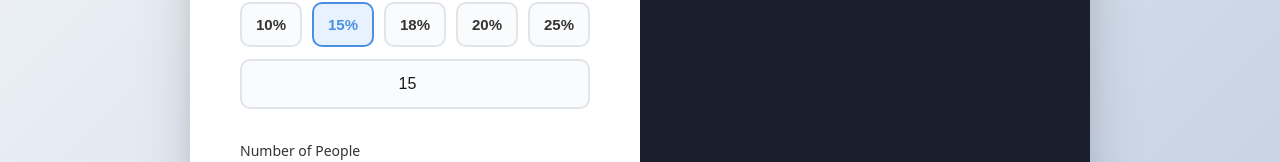
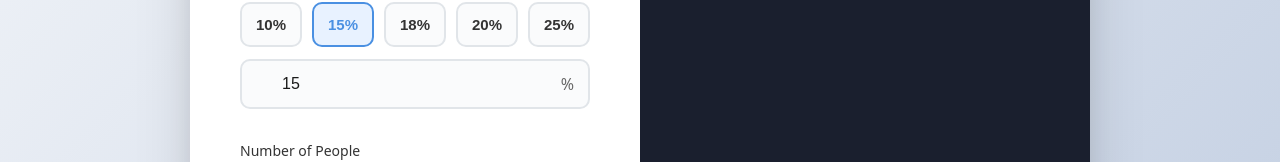
Before and after one commit to ermiasdesalegn/eat-n-split, a React (Create React App) app: page / in a window 1280 px wide. Shown: the part 415-577 px from the top of the page. Built offline with nearby package versions, Linux system fonts and the light colour scheme.

Commit message:
done the part and finish the trial now test

```diff
--- a/src/App.js
+++ b/src/App.js
@@ -202,14 +202,19 @@ function App() {
                 </button>
               ))}
             </div>
+            <div style={{
+              position: "relative",
+              display: "flex",
+              alignItems: "center"
+            }}>
               <input
                 type="number"
                 value={tip}
                 onChange={(e) => setTip(Number(e.target.value) || 0)}
-              placeholder="Enter custom %"
+                placeholder="Custom"
                 style={{
                   width: "100%",
-                padding: "14px 16px",
+                  padding: "14px 16px 14px 40px",
                   fontSize: "16px",
                   border: "2px solid #e1e5e9",
                   borderRadius: "10px",
@@ -217,7 +222,6 @@ function App() {
                   outline: "none",
                   color: "#1a1a1a",
                   transition: "all 0.2s",
-                textAlign: "center",
                   fontWeight: "500"
                 }}
                 onFocus={(e) => {
@@ -231,6 +235,14 @@ function App() {
                   e.target.style.boxShadow = "none";
                 }}
               />
+              <span style={{
+                position: "absolute",
+                right: "16px",
+                fontSize: "16px",
+                color: "#666",
+                fontWeight: "500"
+              }}>%</span>
+            </div>
           </div>
 
           <div style={{ marginBottom: "0" }}>
```
Lines whose indentation alone changed are shown as unchanged.
